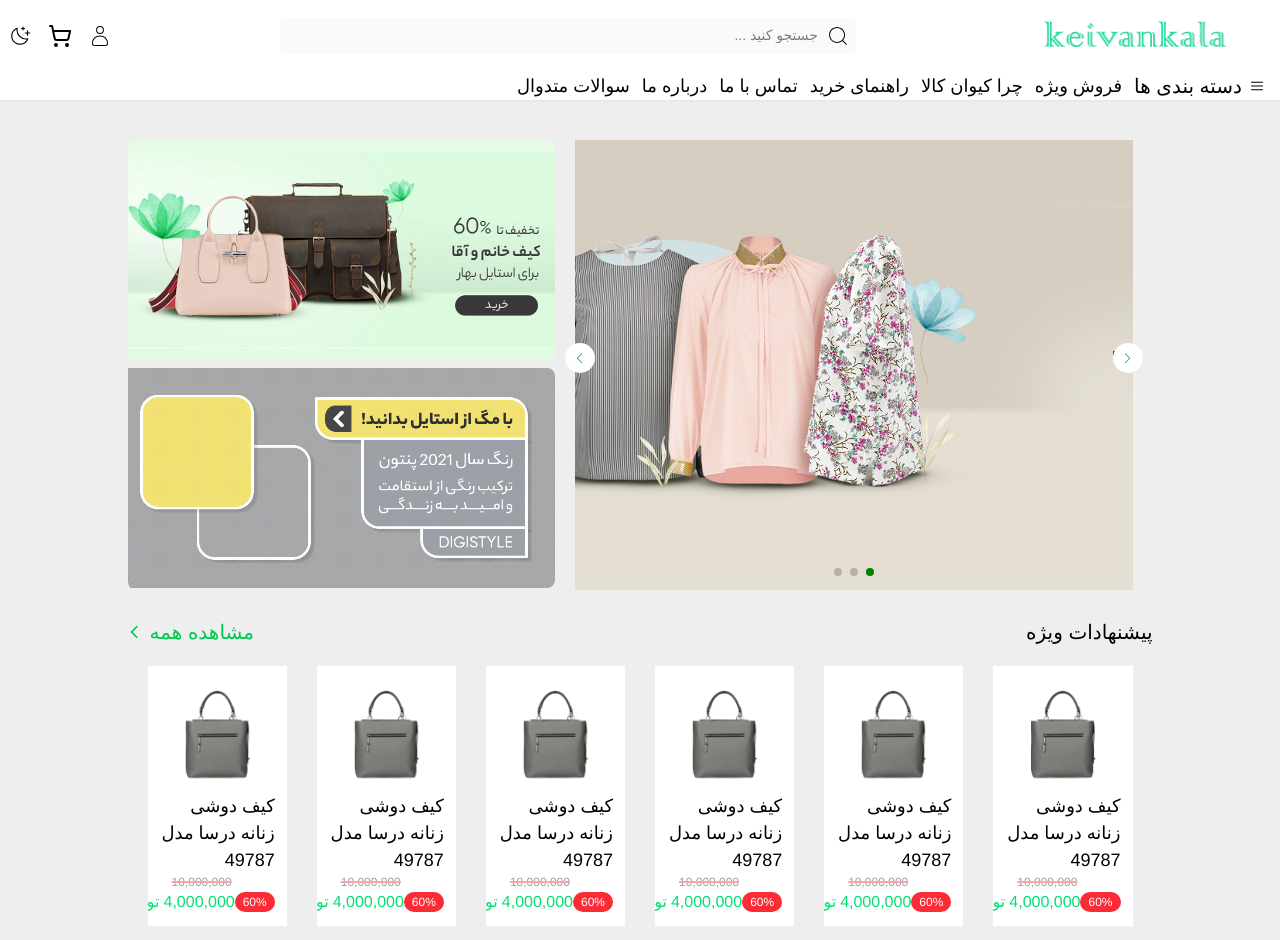
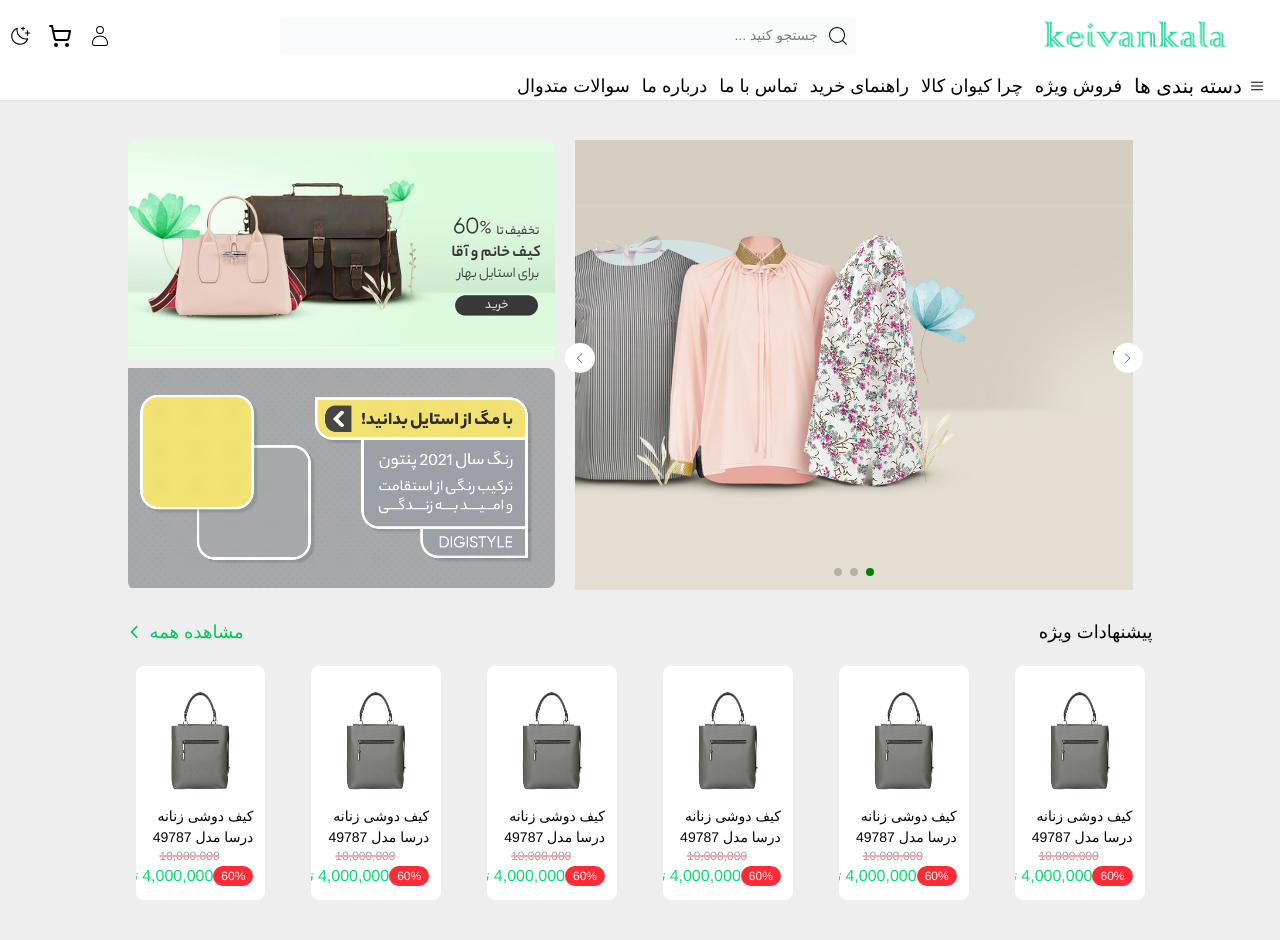
Before and after one commit to Amirkvni/keivanKala, a Next.js app: page / in a window 1280 px wide. Built offline with nearby package versions, Linux system fonts and the light colour scheme.

Commit message:
refactor : refactor special offers section and responsive

```diff
--- a/src/components/templates/index/slider/Slider.jsx
+++ b/src/components/templates/index/slider/Slider.jsx
@@ -29,7 +29,7 @@ function Slider() {
         }}
         navigation={true}
         modules={[Pagination, Navigation]}
-        className="mySwiper rounded-lg overflow-hidden "
+        className="mySwiper1 rounded-lg overflow-hidden "
       >
         <SwiperSlide>
           <Image src={mainSliderOne} alt="" width={600} height={200} />
--- a/src/components/templates/index/slider/style.css
+++ b/src/components/templates/index/slider/style.css
@@ -16,12 +16,12 @@ body {
   padding: 0;
 }
 
-.swiper {
+.mySwiper1 {
   width: 100%;
   height: 100%;
 }
 
-.swiper-slide {
+.mySwiper1 .swiper-slide {
   text-align: center;
   font-size: 18px;
   background: #fff;
@@ -32,20 +32,20 @@ body {
   align-items: center;
 }
 
-.swiper-slide img {
+.mySwiper1 .swiper-slide img {
   display: block;
   width: 100%;
   height: 100%;
   object-fit: cover;
 }
-.swiper {
+.mySwiper1 {
   width: 100%;
   height: 240px;
   padding: 0 20px;
 }
 
 @media screen and (min-width: 1025px) {
-  .swiper {
+  .mySwiper1 {
     width: 60%;
     height: 450px;
   }
--- a/src/components/templates/index/special-offers/SpecialOffers.jsx
+++ b/src/components/templates/index/special-offers/SpecialOffers.jsx
@@ -15,25 +15,47 @@ function SpecialOffers() {
     <div className="container mx-auto mt-7">
       <section>
         <div className="flex justify-between items-center">
-          <span className="text-xl">پیشنهادات ویژه</span>
+          <span className="text-lg">پیشنهادات ویژه</span>
           <Link href="/" className=" flex gap-x-2 items-center text-green-500">
-            <span className="text-xl">مشاهده همه</span>
+            <span className="text-lg">مشاهده همه</span>
             <FaChevronLeft />
           </Link>
         </div>
       </section>
       <main className="mt-5">
         <Swiper
-          slidesPerView={6}
-          spaceBetween={30}
+          slidesPerView={"auto"}
           pagination={{
             clickable: true,
           }}
-          className="  swiper2 "
+          breakpoints={{
+            100: {
+              slidesPerView: 1,
+              spaceBetween: 20,
+            },
+            480: {
+              slidesPerView: 2,
+              spaceBetween: 20,
+            },
+            768: {
+              slidesPerView: 3,
+              spaceBetween: 40,
+            },
+            1024: {
+              slidesPerView: 6,
+              spaceBetween: 30,
+            },
+          }}
+          className=" swiper2 "
         >
           <SwiperSlide>
-            <div className="rounded-lg p-3 overflow-hidden">
-              <Image src={productImage} width={500} height={400} />
+            <div className="rounded-lg p-3 overflow-hidden mx-2 bg-white ">
+              <Image
+                src={productImage}
+                width={500}
+                height={400}
+                className="w-32 h-32 mx-auto"
+              />
               <div className="text-right">کیف دوشی زنانه درسا مدل 49787</div>
               <div className="text-xs text-left pl-3 line-through decoration-red-300 decoration-2 text-gray-400">
                 10,000,000
@@ -54,8 +76,13 @@ function SpecialOffers() {
             </div>
           </SwiperSlide>
           <SwiperSlide>
-            <div className="rounded-lg p-3 overflow-hidden">
-              <Image src={productImage} width={500} height={400} />
+            <div className="rounded-lg p-3 overflow-hidden mx-2 bg-white ">
+              <Image
+                src={productImage}
+                width={500}
+                height={400}
+                className="w-32 h-32 mx-auto"
+              />
               <div className="text-right">کیف دوشی زنانه درسا مدل 49787</div>
               <div className="text-xs text-left pl-3 line-through decoration-red-300 decoration-2 text-gray-400">
                 10,000,000
@@ -76,8 +103,13 @@ function SpecialOffers() {
             </div>
           </SwiperSlide>
           <SwiperSlide>
-            <div className="rounded-lg p-3 overflow-hidden">
-              <Image src={productImage} width={500} height={400} />
+            <div className="rounded-lg p-3 overflow-hidden mx-2 bg-white ">
+              <Image
+                src={productImage}
+                width={500}
+                height={400}
+                className="w-32 h-32 mx-auto"
+              />
               <div className="text-right">کیف دوشی زنانه درسا مدل 49787</div>
               <div className="text-xs text-left pl-3 line-through decoration-red-300 decoration-2 text-gray-400">
                 10,000,000
@@ -98,8 +130,13 @@ function SpecialOffers() {
             </div>
           </SwiperSlide>
           <SwiperSlide>
-            <div className="rounded-lg p-3 overflow-hidden">
-              <Image src={productImage} width={500} height={400} />
+            <div className="rounded-lg p-3 overflow-hidden mx-2 bg-white ">
+              <Image
+                src={productImage}
+                width={500}
+                height={400}
+                className="w-32 h-32 mx-auto"
+              />
               <div className="text-right">کیف دوشی زنانه درسا مدل 49787</div>
               <div className="text-xs text-left pl-3 line-through decoration-red-300 decoration-2 text-gray-400">
                 10,000,000
@@ -120,8 +157,13 @@ function SpecialOffers() {
             </div>
           </SwiperSlide>
           <SwiperSlide>
-            <div className="rounded-lg p-3 overflow-hidden">
-              <Image src={productImage} width={500} height={400} />
+            <div className="rounded-lg p-3 overflow-hidden mx-2 bg-white ">
+              <Image
+                src={productImage}
+                width={500}
+                height={400}
+                className="w-32 h-32 mx-auto"
+              />
               <div className="text-right">کیف دوشی زنانه درسا مدل 49787</div>
               <div className="text-xs text-left pl-3 line-through decoration-red-300 decoration-2 text-gray-400">
                 10,000,000
@@ -142,8 +184,13 @@ function SpecialOffers() {
             </div>
           </SwiperSlide>
           <SwiperSlide>
-            <div className="rounded-lg p-3 overflow-hidden">
-              <Image src={productImage} width={500} height={400} />
+            <div className="rounded-lg p-3 overflow-hidden mx-2 bg-white ">
+              <Image
+                src={productImage}
+                width={500}
+                height={400}
+                className="w-32 h-32 mx-auto"
+              />
               <div className="text-right">کیف دوشی زنانه درسا مدل 49787</div>
               <div className="text-xs text-left pl-3 line-through decoration-red-300 decoration-2 text-gray-400">
                 10,000,000
@@ -164,8 +211,13 @@ function SpecialOffers() {
             </div>
           </SwiperSlide>
           <SwiperSlide>
-            <div className="rounded-lg p-3 overflow-hidden">
-              <Image src={productImage} width={500} height={400} />
+            <div className="rounded-lg p-3 overflow-hidden mx-2 bg-white ">
+              <Image
+                src={productImage}
+                width={500}
+                height={400}
+                className="w-32 h-32 mx-auto"
+              />
               <div className="text-right">کیف دوشی زنانه درسا مدل 49787</div>
               <div className="text-xs text-left pl-3 line-through decoration-red-300 decoration-2 text-gray-400">
                 10,000,000
@@ -186,30 +238,13 @@ function SpecialOffers() {
             </div>
           </SwiperSlide>
           <SwiperSlide>
-            <div className="rounded-lg p-3 overflow-hidden">
-              <Image src={productImage} width={500} height={400} />
-              <div className="text-right">کیف دوشی زنانه درسا مدل 49787</div>
-              <div className="text-xs text-left pl-3 line-through decoration-red-300 decoration-2 text-gray-400">
-                10,000,000
-              </div>
-              <div className="flex items-center justify-around">
-                <span
-                  className="text-xs bg-red-500 px-2 py-0.5 rounded-full text-white"
-                  dir="ltr"
-                >
-                  60%
-                </span>
-
-                <div className="flex items-center text-green-400 gap-x-1 text-base">
-                  <span>4,000,000</span>
-                  <span>تومان</span>
-                </div>
-              </div>
-            </div>
-          </SwiperSlide>
-          <SwiperSlide>
-            <div className="rounded-lg p-3 overflow-hidden">
-              <Image src={productImage} width={500} height={400} />
+            <div className="rounded-lg p-3 overflow-hidden mx-2 bg-white ">
+              <Image
+                src={productImage}
+                width={500}
+                height={400}
+                className="w-32 h-32 mx-auto"
+              />
               <div className="text-right">کیف دوشی زنانه درسا مدل 49787</div>
               <div className="text-xs text-left pl-3 line-through decoration-red-300 decoration-2 text-gray-400">
                 10,000,000
```
